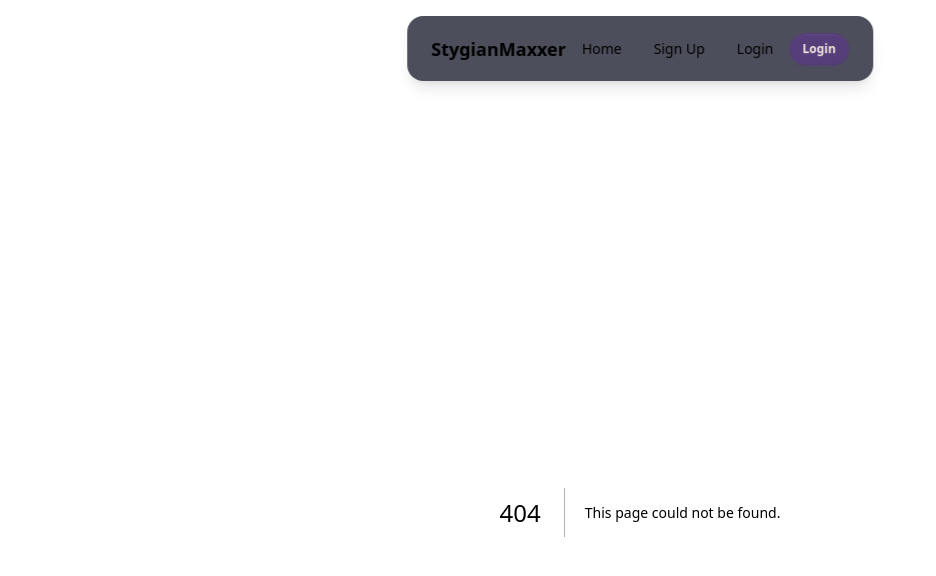
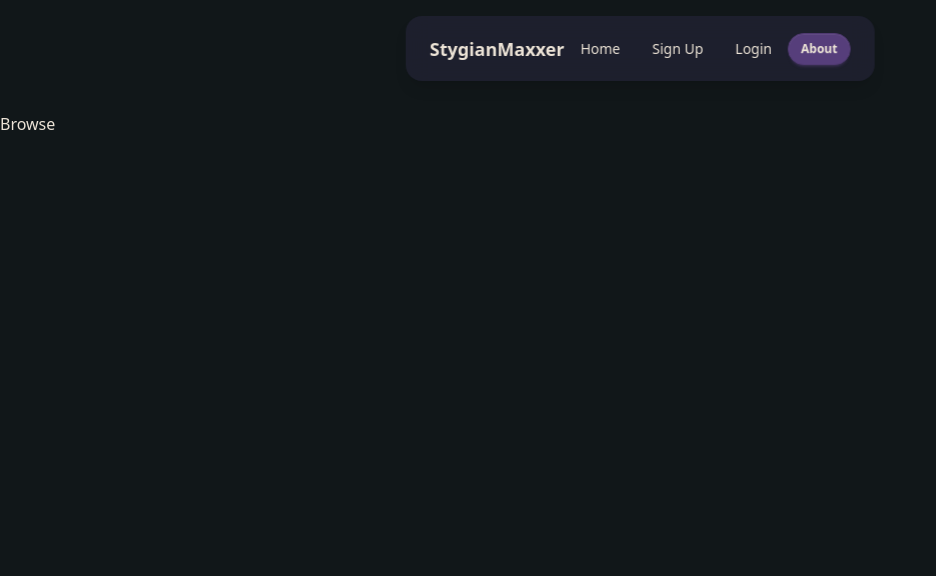
Before and after one commit to Astronicle/StygianMaxxer, a Next.js app in the folder frontend/: page /post in a window 1280 px wide. Before the commit this address had no page. Shown: the top 576 px of the page, without its empty margins (0-936 px from the left). Built offline with nearby package versions, Linux system fonts and the light colour scheme.

Commit message:
Updated page icon + minor changes

```diff
--- /dev/null
+++ b/frontend/app/about/page.tsx
@@ -0,0 +1,11 @@
+import React from 'react'
+
+function page() {
+  return (
+    <div>
+      About
+    </div>
+  )
+}
+
+export default page
--- a/frontend/app/components/Navbar.tsx
+++ b/frontend/app/components/Navbar.tsx
@@ -30,9 +30,11 @@ function Navbar() {
 
           {/* Right */}
           <div className="navbar-end">
-            <button className="btn btn-primary btn-sm rounded-full">
-              Login
-            </button>
+            <Link href="/about">
+              <button className="btn btn-primary btn-sm rounded-full">
+                About
+              </button>
+            </Link>
           </div>
         </div>
       </div>
--- a/frontend/app/page.tsx
+++ b/frontend/app/page.tsx
@@ -1,5 +1,6 @@
 import Image from "next/image";
 import HeroBg from "./assets/hero_bg.png";
+import Link from "next/link";
 
 export default function Home() {
   return (
@@ -15,7 +16,9 @@ export default function Home() {
           <div className="max-w-md">
             <h1 className="mb-5 text-5xl font-bold">StygianMaxxer</h1>
             <p className="mb-5">Unofficial Stygian Onslaught database.</p>
-            <button className="btn btn-primary">Browse</button>
+            <Link href="/post">
+              <button className="btn btn-primary">Browse</button>
+            </Link>
           </div>
         </div>
       </div>
--- /dev/null
+++ b/frontend/app/post/page.tsx
@@ -0,0 +1,11 @@
+import React from 'react'
+
+function page() {
+  return (
+    <div>
+      Browse
+    </div>
+  )
+}
+
+export default page
```
Also changed, not shown: frontend/app/icon.png (added).
